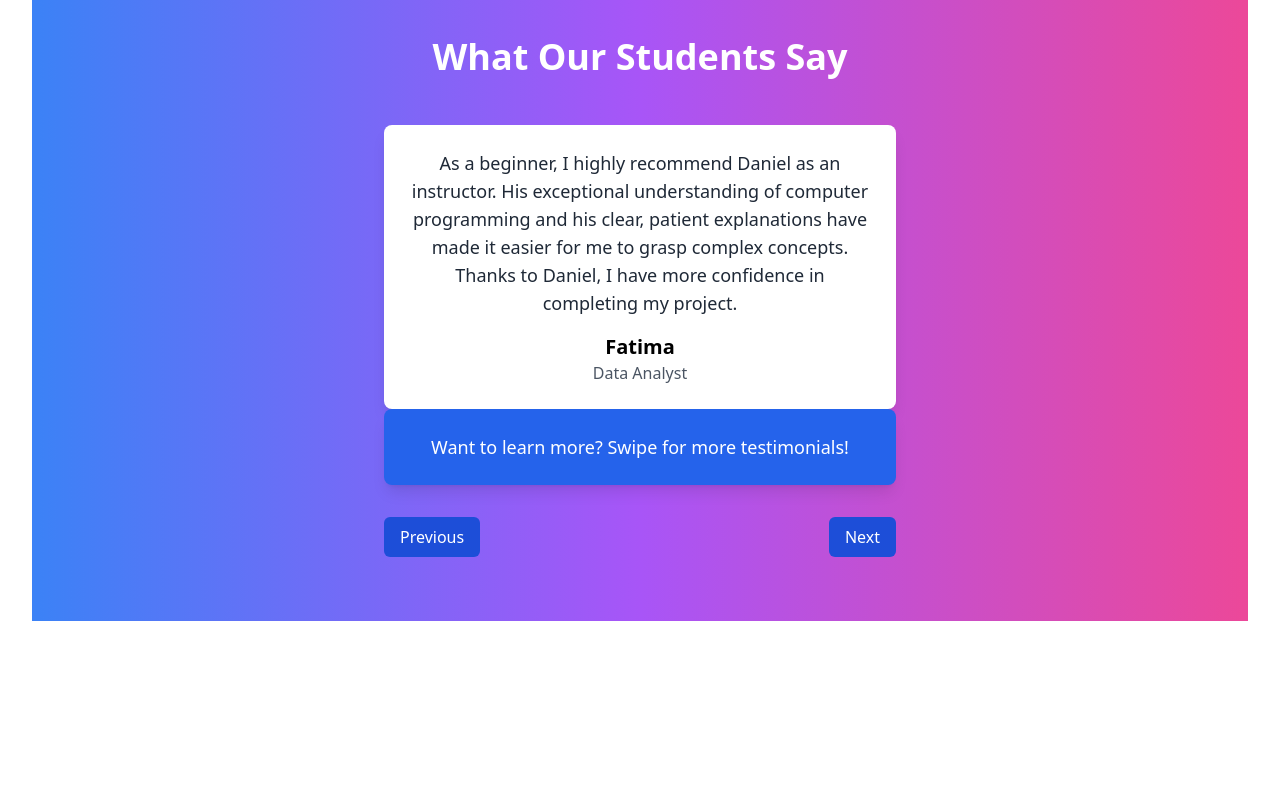
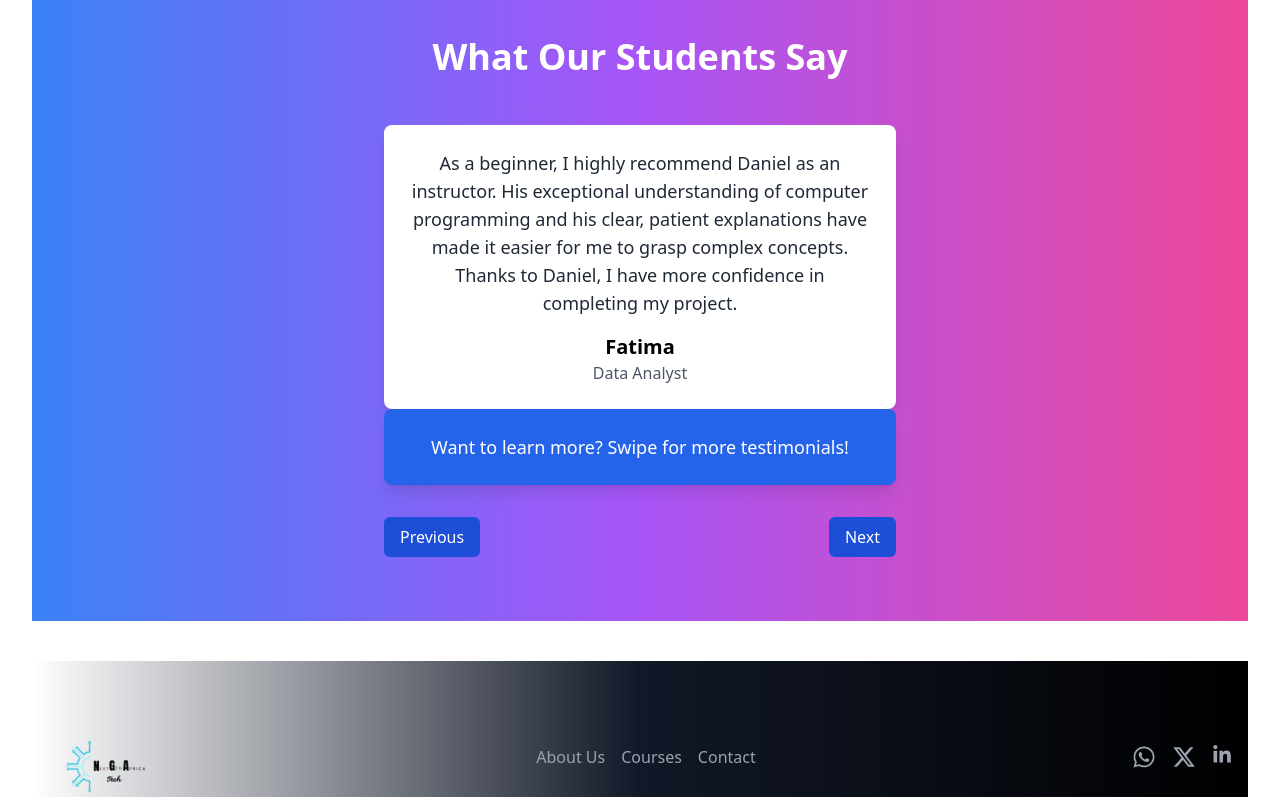
Before and after one commit to Daniel-Williams-ux/NextGenAfrica-Tech, a React (Vite) app: page / in a window 1280 px wide. Shown: the part 2943-3740 px from the top of the page. Before the commit the page ends 3596 px from the top, so only its background shows below. Built offline with nearby package versions, Linux system fonts and the light colour scheme.

Commit message:
create footer

```diff
--- a/package.json
+++ b/package.json
@@ -12,6 +12,7 @@
   "dependencies": {
     "react": "^18.3.1",
     "react-dom": "^18.3.1",
+    "react-icons": "^5.3.0",
     "react-router-dom": "^6.26.1"
   },
   "devDependencies": {
--- a/src/components/Home.jsx
+++ b/src/components/Home.jsx
@@ -2,6 +2,8 @@ import HeroSection from '../pages/HeroSection';
 import CoursePreview from '../pages/CoursePreview';
 import KeyFeatures from '../pages/KeyFeatures';
 import Testimonials from '../pages/Testimonials';
+import Footer from '../pages/Footer';
+
 const Home = () => {
     return(
         <>
@@ -9,6 +11,7 @@ const Home = () => {
             <CoursePreview />
             <KeyFeatures />
             <Testimonials />
+            <Footer />
         </>
     )
 }
--- /dev/null
+++ b/src/pages/Footer.jsx
@@ -0,0 +1,62 @@
+import { FaLinkedinIn } from 'react-icons/fa';
+import { FaWhatsapp } from "react-icons/fa";
+import { FaXTwitter } from "react-icons/fa6";
+import { CiMail } from "react-icons/ci";
+
+const Footer = () => {
+    return (
+        <footer className="bg-gradient-to-r from-white via-gray-900 to-black text-white mt-10 py-10">
+            <div className="container mx-auto px-4">
+                <div className="flex flex-col md:flex-row justify-between items-center">
+                    {/* Logo */}
+                    <div className="mb-6 md:mb-0">
+                        <img
+                            src="/logo.webp"
+                            alt="NextGenAfrica Logo"
+                            className="h-34 md:h-28 max-w-full"
+                            loading="lazy"
+                        />
+                    </div>
+
+                    {/* Navigation Links */}
+                    <div className="mb-6 md:mb-0">
+                        <ul className="flex space-x-4">
+                            <li>
+                                <a href="/about" className="text-gray-400 hover:text-white transition duration-200">About Us</a>
+                            </li>
+                            <li>
+                                <a href="/courses" className="text-gray-400 hover:text-white transition duration-200">Courses</a>
+                            </li>
+                            <li>
+                                <a href="/contact" className="text-gray-400 hover:text-white transition duration-200">Contact</a>
+                            </li>
+                        </ul>
+                    </div>
+
+                    {/* Social Media Icons */}
+                    <div className="flex space-x-4">
+                        <a href="https://wa.me/+2347033112571" target="_blank" rel="noopener noreferrer" className="text-gray-400 hover:text-green-500 transition duration-200">
+                            <FaWhatsapp size={24} />
+                        </a>
+                        <a href="https://twitter.com/Daniel90524246" target="_blank" rel="noopener noreferrer" className="text-gray-400 hover:text-white transition duration-200">
+                            <FaXTwitter size={24} />
+                        </a>
+                        <a href="https://www.linkedin.com/in/daniel-williams-ux/" target="_blank" rel="noopener noreferrer" className="text-gray-400 hover:text-blue-700 transition duration-200">
+                            <FaLinkedinIn size={20} />
+                        </a>
+                        {/* <a href="williamsoligodaniel@gmail.com?subject=Sent_From_your_Site&body=Hi👋" target="_blank" rel="noopener noreferrer" className="text-gray-400 hover:text-red-700 transition duration-200">
+                            <CiMail size={24} />
+                        </a> */}
+                    </div>
+                </div>
+
+                {/* Copyright Section */}
+                <div className="mt-8 text-center text-gray-500 text-sm">
+                    &copy; {new Date().getFullYear()} NextGenAfrica Tech. All rights reserved.
+                </div>
+            </div>
+        </footer>
+    );
+};
+
+export default Footer;
```
Also changed, not shown: 1 other file (tests, documents, lock files or other folders).
